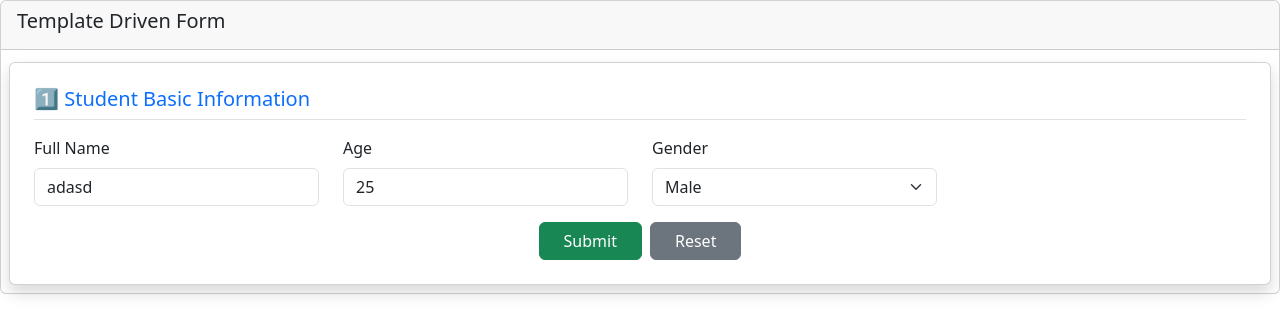
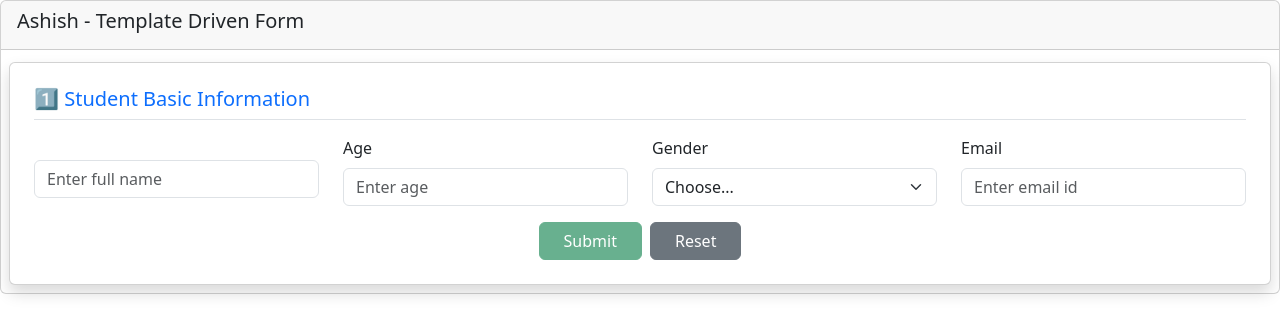
Before and after one commit to gaurav3421-admin/PMSProject_Rohit_Ashish, an Angular app: page / in a window 1280 px wide. Shown: the top 334 px of the page. Built offline with nearby package versions, Linux system fonts and the light colour scheme.

Commit message:
Angular Forms

```diff
--- a/src/app/app.html
+++ b/src/app/app.html
@@ -1,11 +1,8 @@
-
-
-
 <!-- <app-first-component></app-first-component> -->
- <!-- <app-component-life-cycle></app-component-life-cycle> -->
-  <!-- <app-angular-data-binding></app-angular-data-binding> -->
-   <!-- <app-directive></app-directive> -->
-    <!-- <app-pipes></app-pipes> -->
-     <app-student-registration></app-student-registration>
-
+<!-- <app-component-life-cycle></app-component-life-cycle> -->
+<!-- <app-angular-data-binding></app-angular-data-binding> -->
+<!-- <app-directive></app-directive> -->
+<!-- <app-pipes></app-pipes> -->
+<!-- <app-student-registration></app-student-registration> -->
+ <app-student-information-ashish></app-student-information-ashish>
 <router-outlet />
--- a/src/app/app.ts
+++ b/src/app/app.ts
@@ -6,6 +6,7 @@ import { AngularDataBinding } from '../app/angular-data-binding/angular-data-bin
 import { Directive } from '../app/directive/directive';
 import { Pipes } from '../app/pipes/pipes';
 import { StudentRegistration} from '../app/student-registration/student-registration';
+import { StudentInformationAshish } from '../app/student-information-ashish/student-information-ashish';
 
 @Component({
   selector: 'app-root',
@@ -13,8 +14,9 @@ import { StudentRegistration} from '../app/student-registration/student-registra
     //ComponentLifeCycle,
     //AngularDataBinding,
     //Directive
-    //Pipes,
-    StudentRegistration
+    //Pipes
+    //StudentRegistration,
+    StudentInformationAshish
   ],
   templateUrl: './app.html',
   styleUrl: './app.css'
--- a/src/app/pipes/pipes.html
+++ b/src/app/pipes/pipes.html
@@ -27,8 +27,8 @@
                                 <p>Decimal: {{ price | number:'1.2-4' }}</p>
                                 <p>Percent: {{ percentValue | percent }}</p>
 
-                                <p>Slice (first 2 fruits): {{ fruits | slice:0:2 }}</p>
-                                <p>Student JSON: {{ student | json }}</p>
+                                <p>Slice (first 2 fruits): {{ fruits | slice:0:3 }}</p>
+                                <p>Student JSON: {{ student | json}}</p>
                                 <div *ngFor="let item of keyValueObject | keyvalue">
                                     {{ item.key }} : {{ item.value }}
                                 </div>
@@ -47,6 +47,7 @@
                      <div class="row mb-3">
                         <div class="col-md-12">
                           <h3>Temperature Conversion</h3>
+                        <p>98°F converted to Celsius is: {{ 98 | tempConverter:'C' }}°C</p>
                         <p>68°F converted to Celsius is: {{ 68 | tempConverter:'C' }}°C</p>
                         <p>25°C converted to Fahrenheit is: {{ 25 | tempConverter:'F' }}°F</p>
 
--- /dev/null
+++ b/src/app/student-information-ashish/student-information-ashish.html
@@ -0,0 +1,73 @@
+<div class="card table-card">
+    <div class="card-header">
+        <h5>Ashish - Template Driven Form </h5>
+    </div>
+    <div class="card-body p-2">
+        <div class="container-fulid mt-1">
+            <div class="card p-4 shadow">
+                <!-- Reference the form with #studentForm and bind to ngSubmit event -->
+                <form #studentForm="ngForm" (ngSubmit)="SumbitStudentInformtion(studentForm)" novalidate>
+
+                    <!-- Section 1: Student Basic Information -->
+                    <h5 class="mb-3 text-primary border-bottom pb-2">1️⃣ Student Basic Information</h5>
+
+                    <div class="row mb-3">
+                        <div class="col-md-3">
+                            <label for="studentName" class="form-label"></label>
+                            <!-- Add name attribute, [(ngModel)], required, and validation reference #fullName -->
+                            <input type="text" class="form-control" id="fullName" placeholder="Enter full name"
+                                name="fullName" [(ngModel)]="studentData.fullName" #fullName="ngModel" required>
+                            <div *ngIf="fullName.invalid && (fullName.dirty || fullName.touched)" class="text-danger">
+                                Name is required.
+                            </div>
+
+
+                        </div>
+                        <div class="col-md-3">
+                            <label for="studentAge" class="form-label">Age</label>
+                            <input type="number" class="form-control" id="studentAge" placeholder="Enter age" name="age"
+                                max="100" min="1" [(ngModel)]="studentData.age" #age="ngModel" required>
+                            <div *ngIf="age.invalid && (age.dirty || age.touched)" class="text-danger">
+                                Age is required and must be between 1 and 100.
+                            </div>
+
+
+                        </div>
+                        <div class="col-md-3">
+                            <label for="gender" class="form-label">Gender</label>
+                            <select class="form-select" id="gender" name="gender" [(ngModel)]="studentData.gender"
+                                #gender="ngModel">
+                                <option value="" disabled>Choose...</option>
+                                <option *ngFor="let g of genders" [value]="g">{{ g }}</option>
+                            </select>
+                            <div *ngIf="gender.invalid && (gender.dirty || gender.touched)" class="text-danger">
+                                Gender is required.
+                            </div>
+
+                        </div>
+                        <div class="col-md-3">
+                            <label for="email" class="form-label">Email</label>
+                            <input type="email" class="form-control" id="email" placeholder="Enter email id"
+                                name="email" max="100" min="1" [(ngModel)]="studentData.email" #email="ngModel" required
+                                email>
+                            <div *ngIf="email.invalid && (email.dirty || email.touched)" class="text-danger">
+                                Email is required and must be a valid email address.
+                            </div>
+
+                        </div>
+                    </div>
+
+                    <!-- Buttons -->
+                    <div class="text-center">
+                        <!-- Disable submit button if the form is invalid -->
+                        <button type="submit" class="btn btn-success px-4 me-2"
+                            [disabled]="studentForm.invalid">Submit</button>
+                        <button type="reset" class="btn btn-secondary px-4">Reset</button>
+                    </div>
+
+                </form>
+
+            </div>
+        </div>
+    </div>
+</div>
--- /dev/null
+++ b/src/app/student-information-ashish/student-information-ashish.ts
@@ -0,0 +1,36 @@
+import { Component } from '@angular/core';
+import { CommonModule } from '@angular/common'
+import { FormsModule, NgForm } from '@angular/forms' // Step 1
+
+@Component({
+  selector: 'app-student-information-ashish',
+  imports: [CommonModule, FormsModule], // Step 2
+  templateUrl: './student-information-ashish.html',
+  styleUrl: './student-information-ashish.css',
+})
+export class StudentInformationAshish {
+
+
+  genders = ['Male', 'Female', 'Other'];
+  // Data model for two-way binding
+  studentData = {
+    fullName: '',
+    age: '',
+    gender: '',
+    email:''
+  };
+
+  SumbitStudentInformtion(studentInfo: NgForm) {
+
+    if (studentInfo.valid) {
+      console.log(studentInfo.value); // Log form values to console
+    }
+    else {
+      console.log("Form is invalid");
+    }
+
+
+
+  }
+
+}
--- a/src/app/temp-converter-pipe.ts
+++ b/src/app/temp-converter-pipe.ts
@@ -14,11 +14,11 @@ export class TempConverterPipe implements PipeTransform {
       if (unit === 'C') {
         // Convert to Celsius
         const temperature = (value - 32) * 5 / 9;
-        return Number(temperature.toFixed(2));
+        return Number(temperature.toFixed(4));
       } else if (unit === 'F') {
         // Convert to Fahrenheit
         const temperature = (value * 9 / 5) + 32;
-        return Number(temperature.toFixed(2));
+        return Number(temperature.toFixed(4));
       }
     }
     return value;
```
Also changed, not shown: src/app/student-information-ashish/student-information-ashish.css (added), 1 other file (tests, documents, lock files or other folders).
